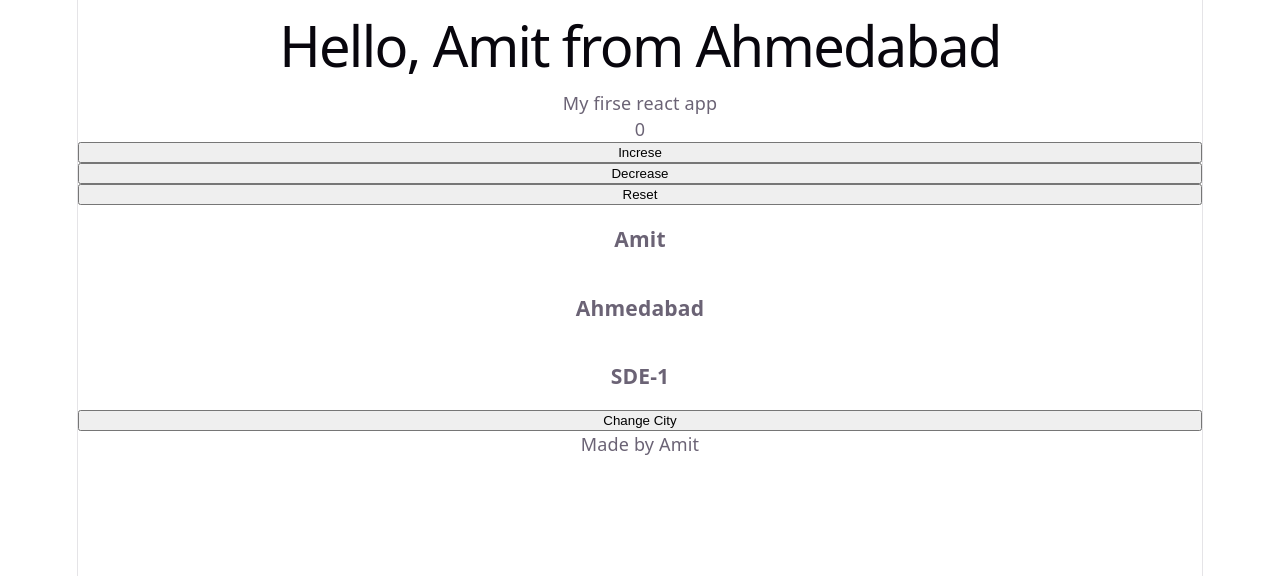
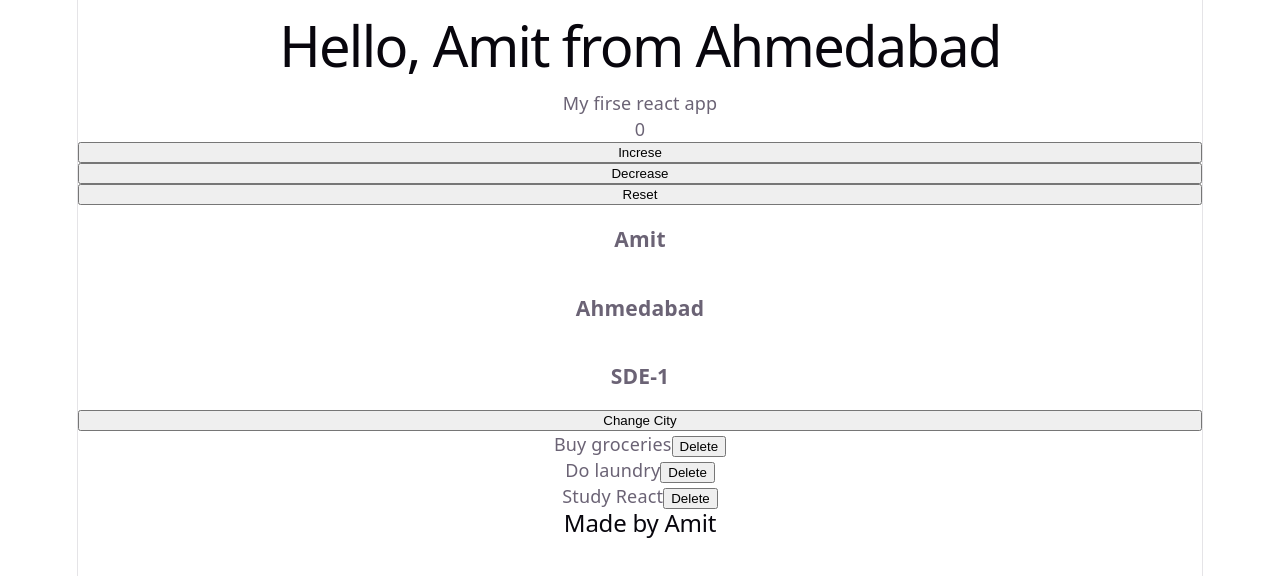
Before and after one commit to amitt39/dev-journey, a React (Vite) app in the folder 02-react/01-basics/my-first-react/: page / in a window 1280 px wide. Shown: the top 576 px of the page. Built offline with nearby package versions, Linux system fonts and the light colour scheme.

Commit message:
feat: built TaskList with array state and delete

```diff
--- a/02-react/01-basics/my-first-react/src/App.jsx
+++ b/02-react/01-basics/my-first-react/src/App.jsx
@@ -1,6 +1,7 @@
 import Counter from "./Counter";
 import Footer from "./Footer";
 import Header from "./Header";
+import TaskList from "./TaskList";
 import UserProfile from "./UserProfile";
 
 function App() {
@@ -9,6 +10,7 @@ function App() {
       <Header name="Amit" city="Ahmedabad" />
       <Counter />
       <UserProfile />
+      <TaskList />
       <Footer />
     </>
   );
--- a/02-react/01-basics/my-first-react/src/Footer.jsx
+++ b/02-react/01-basics/my-first-react/src/Footer.jsx
@@ -1,5 +1,5 @@
 function Footer() {
-  return <p>Made by Amit</p>;
+  return <h2>Made by Amit</h2>;
 }
 
 export default Footer;
--- /dev/null
+++ b/02-react/01-basics/my-first-react/src/TaskList.jsx
@@ -0,0 +1,31 @@
+import { useState } from "react";
+
+function TaskList() {
+  const [tasks, setTask] = useState([
+    { id: 1, name: "Buy groceries" },
+    { id: 2, name: "Do laundry" },
+    { id: 3, name: "Study React" },
+  ]);
+  return (
+    <>
+      {tasks.map((task) => {
+        return (
+          <p key={task.id}>
+            {task.name}
+            <button
+              onClick={() => {
+                setTask((prev) =>
+                  prev.filter((prevTask) => task.id !== prevTask.id),
+                );
+              }}
+            >
+              Delete
+            </button>
+          </p>
+        );
+      })}
+    </>
+  );
+}
+
+export default TaskList;
```
